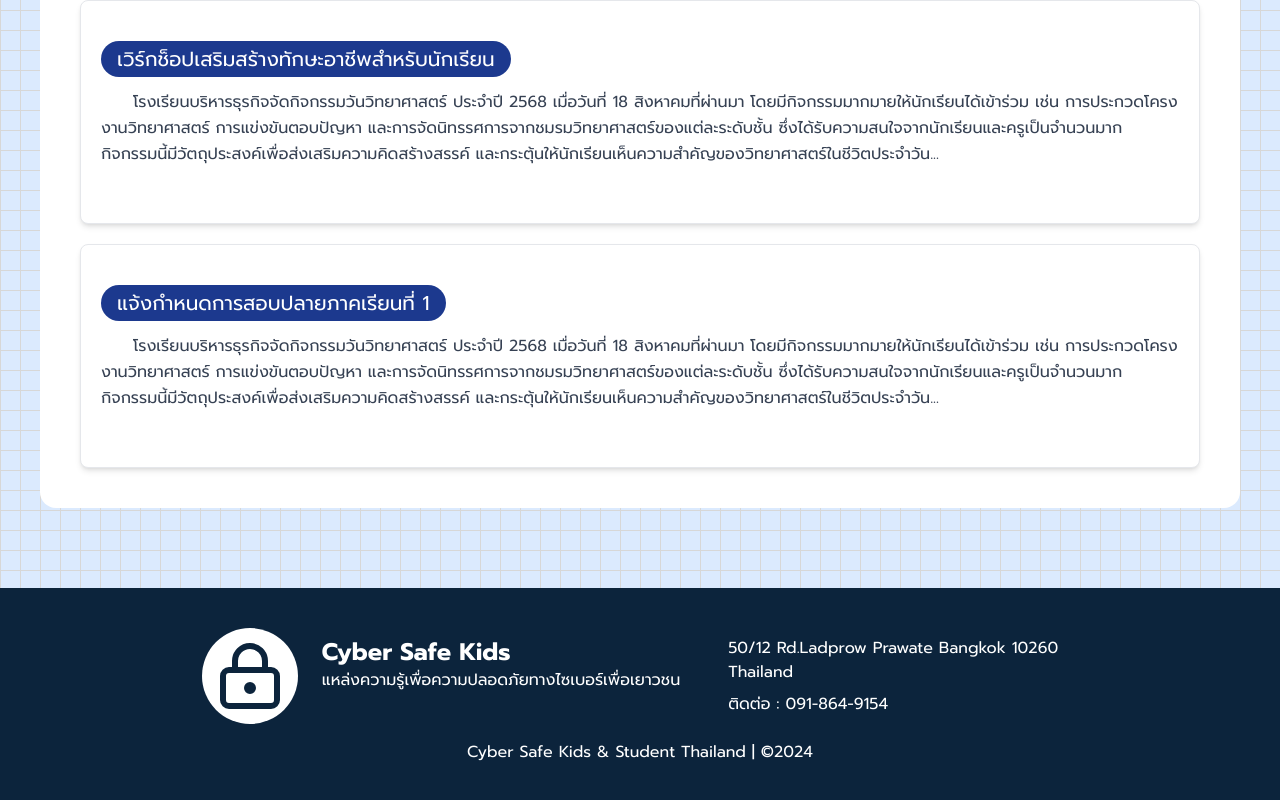
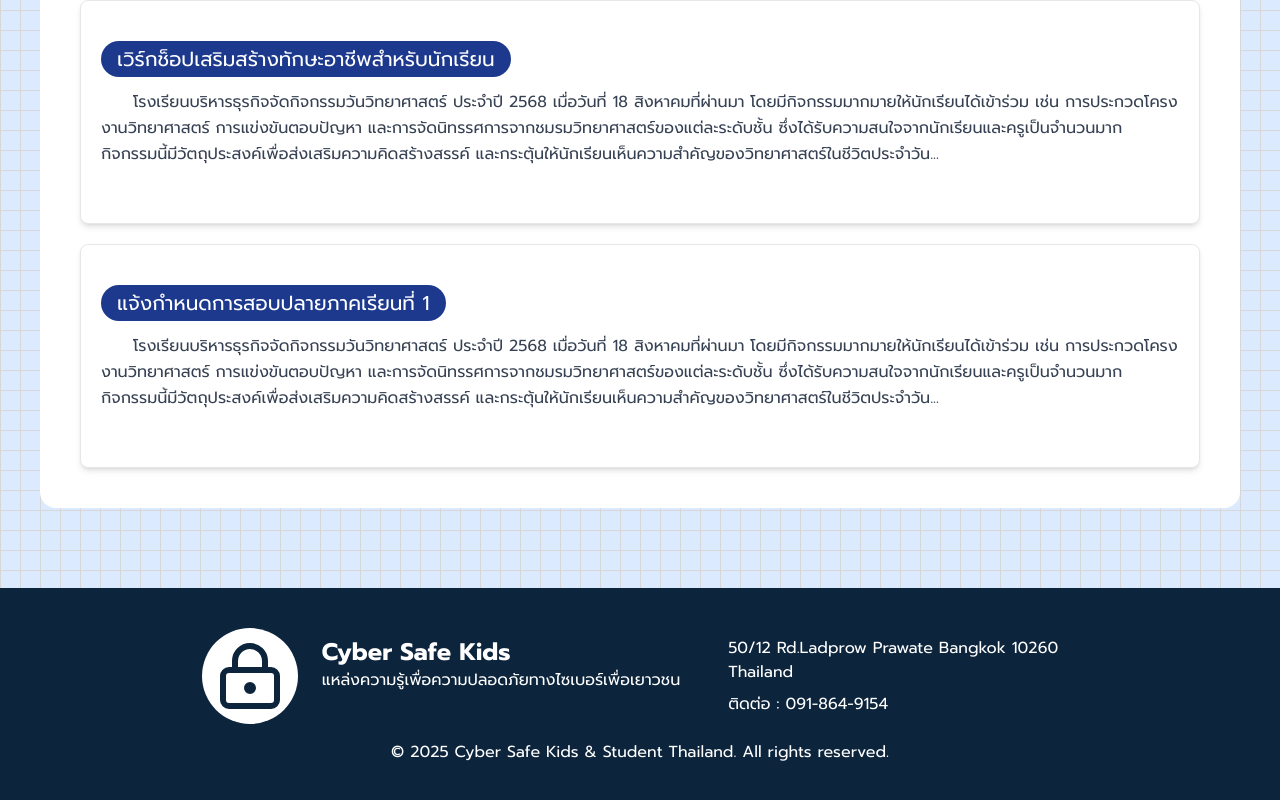
Before and after one commit to belliorgabxl/cyberschool-frontend, a Next.js app: page / in a window 1280 px wide. Shown: the part 1630-2430 px from the top of the page. Built offline with nearby package versions, Linux system fonts and the light colour scheme.

Commit message:
edit footer

```diff
--- a/src/components/common/Footer.tsx
+++ b/src/components/common/Footer.tsx
@@ -27,7 +27,7 @@
         </div>
       </div>
       <div className="text-center  py-4  text-white">
-        <p>Cyber Safe Kids & Student Thailand | ©2024 </p>
+        <p>© 2025 Cyber Safe Kids & Student Thailand. All rights reserved.</p>
       </div>
     </div>
   );
```
